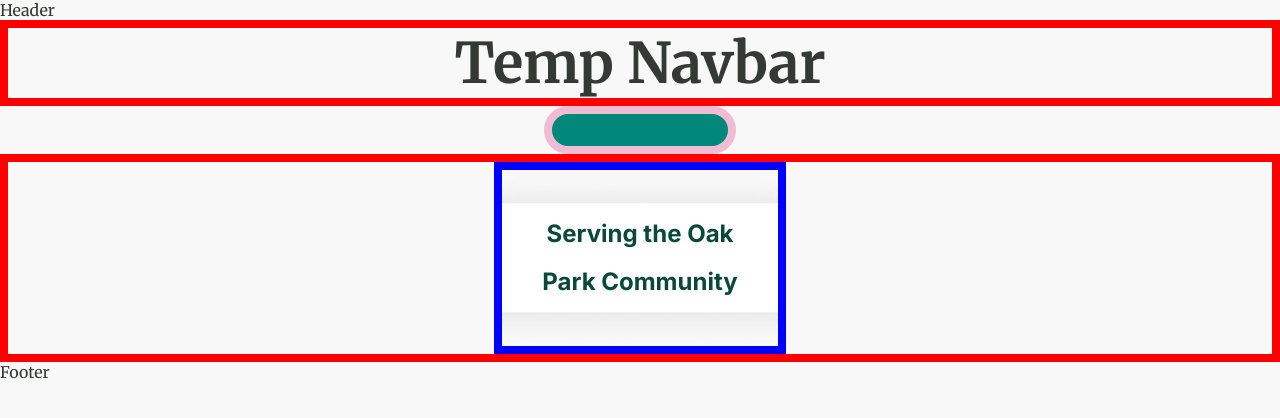
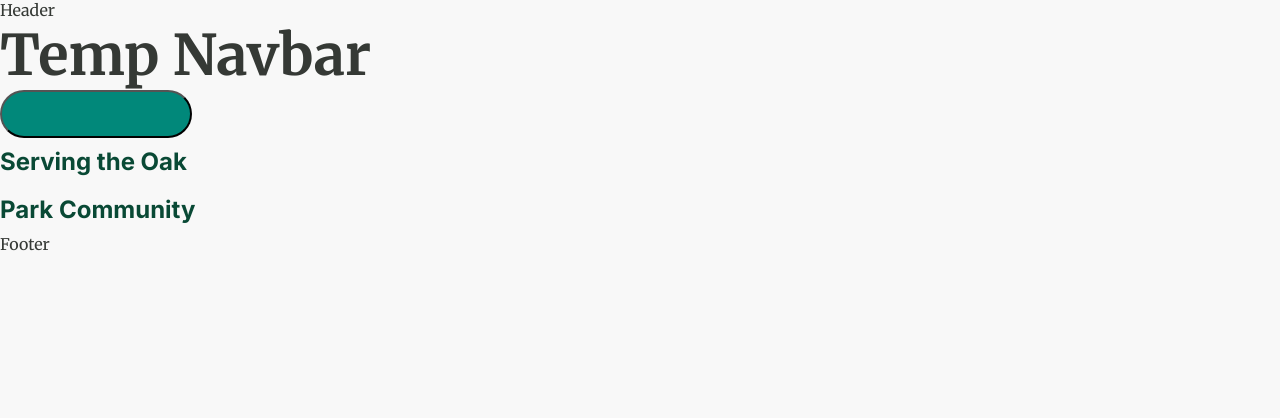
Before and after one commit to include-davis/jvmc, a Next.js app: page /about-us in a window 1280 px wide. Shown: the top 418 px of the page. Built offline with nearby package versions, Linux system fonts and the light colour scheme.

Commit message:
current changes

```diff
--- a/app/(pages)/about-us/page.module.scss
+++ b/app/(pages)/about-us/page.module.scss
@@ -1,90 +1 @@
 @use "@/app/(pages)/_globals/mixins.scss";
-.tempNavbar{
-    h1{
-        text-align: center;
-        border: 8px solid red;
-    }
-}
-
-
-.title_body{
-
-    // Color Palette for Title Section
-    /*
-    Title Section Body: #1F0322
-    Title: #8A1C7C
-    Subtitle: #DA4167
-    Button: #F0BCD4
-    */
-    //background-color: var(--offwhite);
-   // border: 8px solid #1F0322 ;
-
-    display: flex;
-    flex-direction: column;
-    align-items: center;
-
-    text-align: center;
-
-
-
-}
-
-// .title_body h1 {
-//     border: 8px solid #8A1C7C ;
-//     width: 75%;
-//     margin-top: 32px;
-//     //padding:  32px 8px 0px;
-
-
-//     // font-size: 4rem;
-//     // // font-weight: 700;
-//     // font-family: var(--bold);
-//     //color: var(--emerald);
-// }
-// .title_body h4 {
-//    //border: 8px solid #DA4167 ;
-//     padding: 32px;
-//     //margin: 2px auto 16px;
-//     margin-top: 8px;
-//     margin-bottom: 24px;
-
-//     font-size: 1rem;
-//     color: var(--dark-grey);
-//     font-weight: 200;
-
-//     // font: var(--font2);
-
-
-
-// }
-
-.title_body button{
-
-    border: 8px solid #F0BCD4;
-}
-
-
-.homepage_body{
-
-    background-color: var(--offwhite);
-    border: 8px solid red ;
-
-    display: flex;
-    flex-direction: column;
-    align-items: center;
-    text-align: center;
-}
-
-.homepage_body h4 {
-    border: 8px solid blue;
-    padding: 40px;
-
-    background-image: url("/subtitleheader.png");
-    background-size: cover;
-    background-position: center;
-    // font:var(--font2);
-    //font-weight: var(--bold);
-    //font-size: 24px;
-
-    z-index:1;
-}
```
Also changed, not shown: app/(pages)/(home)/page.jsx (+5 -2 lines), app/(pages)/(home)/page.module.scss (+18 -0 lines).
